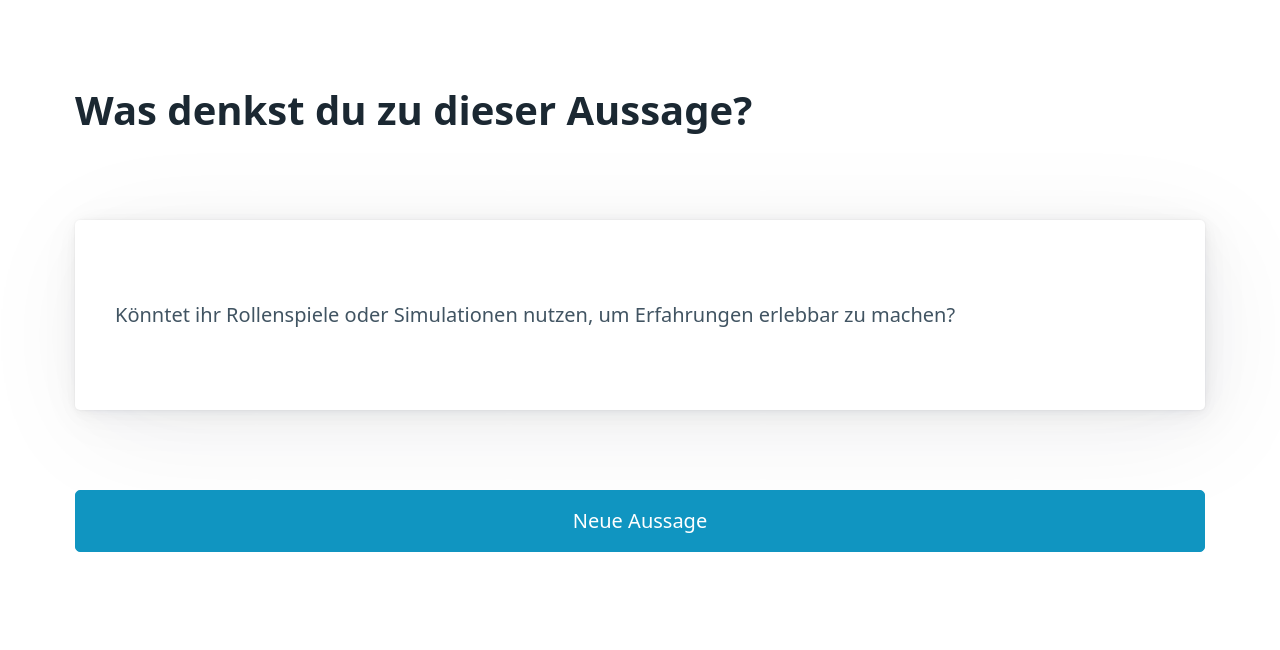
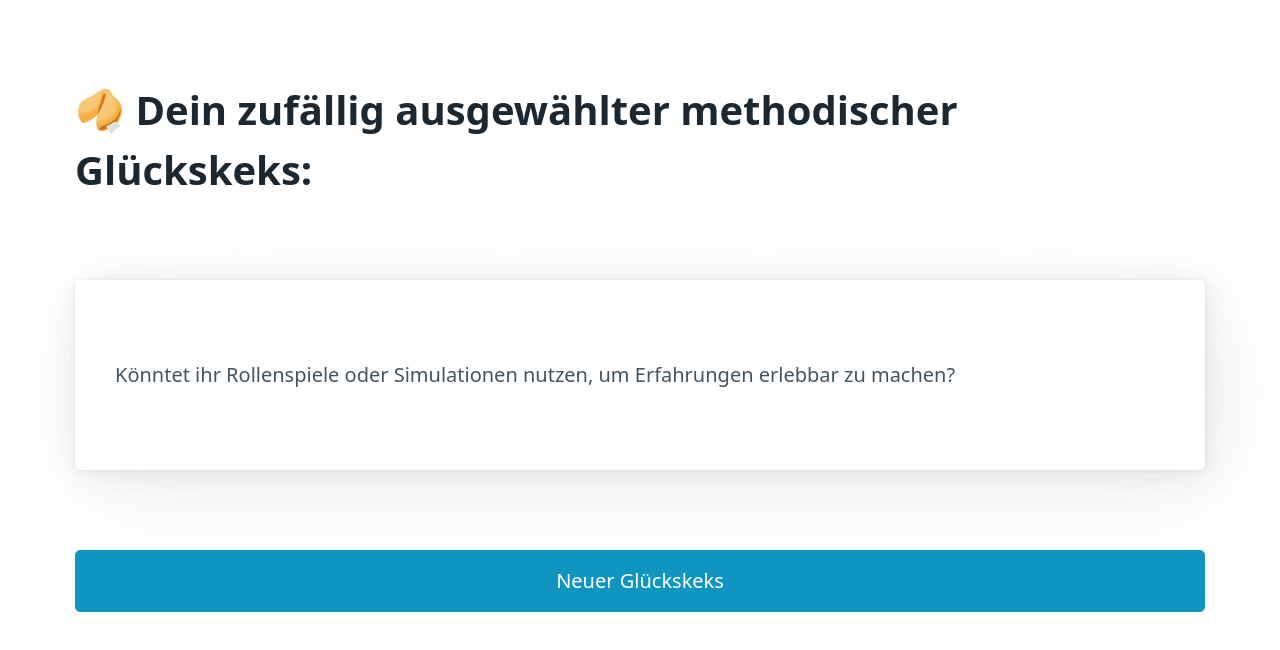
Before and after one commit to eBildungslabor/methodischer-glueckskeks, a plain HTML site: page index.html in a window 1280 px wide. Drawn offline with Linux system fonts and the light colour scheme.

Commit message:
Update index.html

```diff
--- a/index.html
+++ b/index.html
@@ -6,17 +6,17 @@
     <link rel="stylesheet" href="css/pico.min.css">
     <script src="js/ki_aussagen_random.js" defer></script>
 
-    <title>Fiktive Äußerungen zu KI</title>
+    <title>🥠 Methodischer Glückskeks</title>
 </head>
 <body>
 <main class="container" id="mainContainer">
-    <h1>Was denkst du zu dieser Aussage?</h1>
+    <h1>🥠 Dein zufällig ausgewählter methodischer Glückskeks:</h1>
 
     <article id="article">
         <!-- Die erste Äußerung wird beim Laden der Seite eingefügt -->
     </article>
 
-    <input type="button" value="Neue Aussage" onclick="zeigeZufallsAussage()">
+    <input type="button" value="Neuer Glückskeks" onclick="zeigeZufallsAussage()">
 </main>
 </body>
 </html>
```
